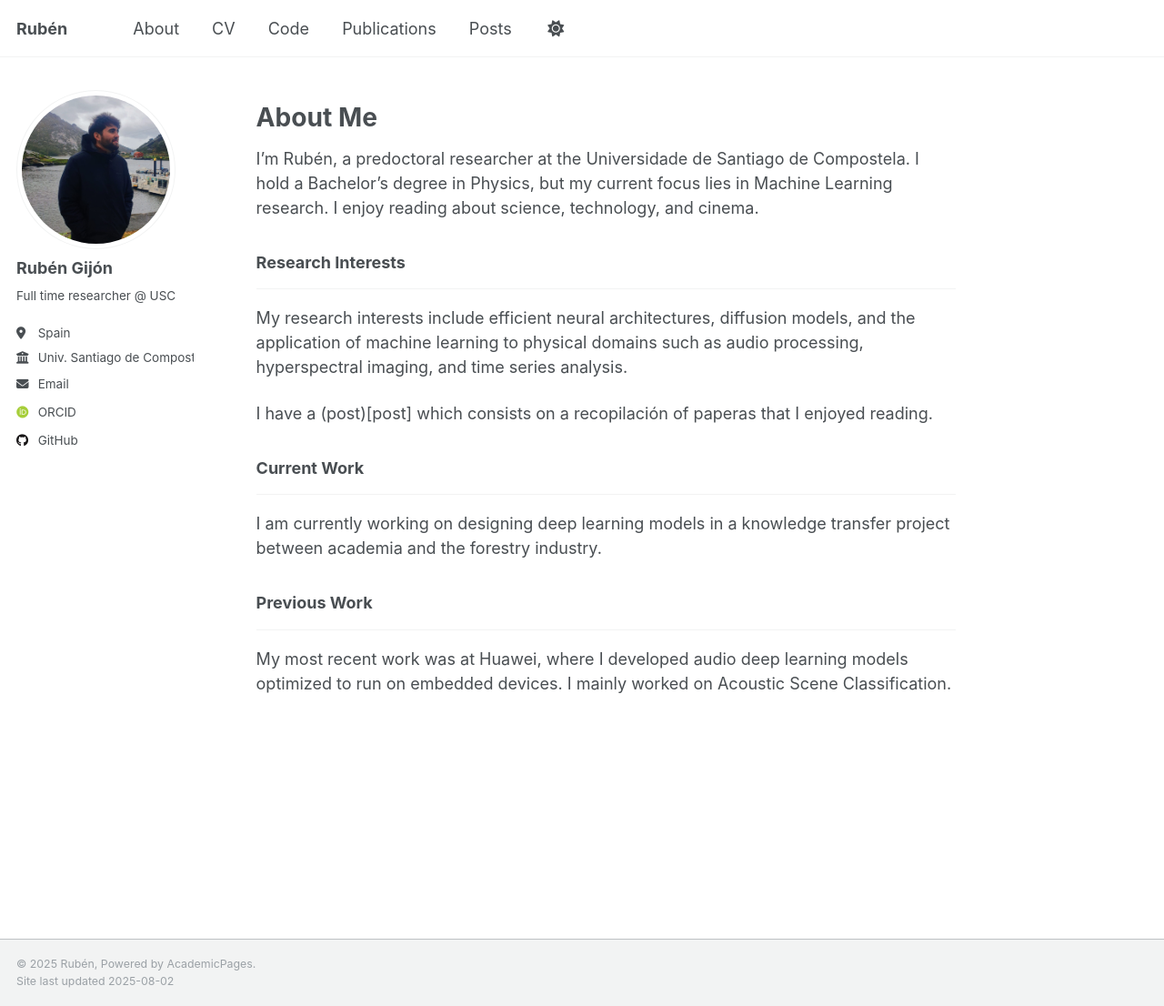
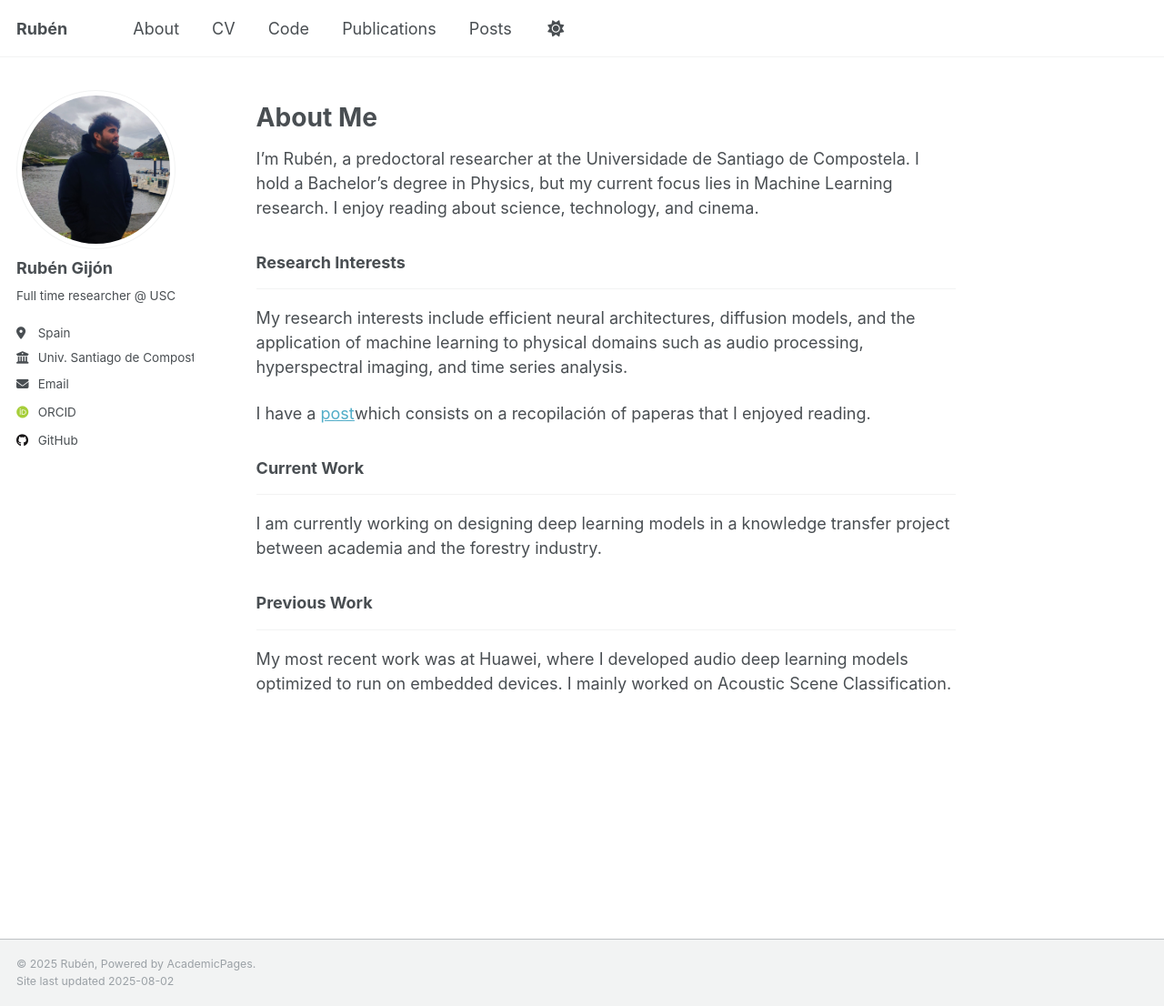
Before and after one commit to rubzip/rubzip.github.io, a Jekyll site: the page built from _pages/about.md, in a window 1280 px wide and 1106 px high. Shown: the whole window at 91% size. Built offline with Jekyll 4.4.1, drawn with Linux system fonts in a browser that asks for light colours; some web fonts are replaced; a script that is not in the unit is left out.

Commit message:
Actualizar about.md

```diff
--- a/_pages/about.md
+++ b/_pages/about.md
@@ -14,7 +14,7 @@ I’m Rubén, a predoctoral researcher at the Universidade de Santiago de Compos
 ---
 My research interests include efficient neural architectures, diffusion models, and the application of machine learning to physical domains such as audio processing, hyperspectral imaging, and time series analysis.
 
-I have a (post)[post] which consists on a recopilación of paperas that I enjoyed reading.
+I have a [post](/posts/2025/08/papers/)which consists on a recopilación of paperas that I enjoyed reading.
 
 ### Current Work
 ---
```
